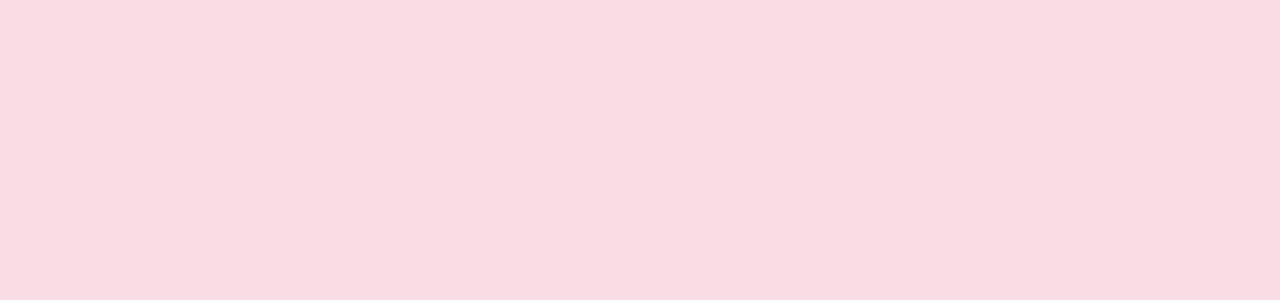
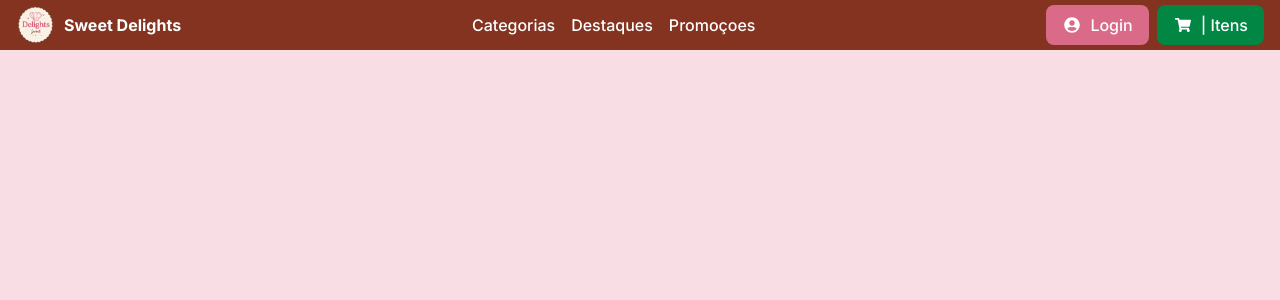
Before and after one commit to UpSnow/Sweet-Delights, a React (Vite) app in the folder Sweet-Delights/: page /layout in a window 1280 px wide. Before the commit this address had no page. Shown: the top 300 px of the page. Built offline with nearby package versions, Linux system fonts and the light colour scheme.

Commit message:
⭐feat(layout): layout em andamento. Tela de Login finalizada

```diff
--- a/Sweet-Delights/package.json
+++ b/Sweet-Delights/package.json
@@ -12,6 +12,7 @@
   "dependencies": {
     "react": "^19.2.0",
     "react-dom": "^19.2.0",
+    "react-icons": "^5.5.0",
     "react-router-dom": "^7.12.0"
   },
   "devDependencies": {
--- a/Sweet-Delights/src/Routes/Routes.jsx
+++ b/Sweet-Delights/src/Routes/Routes.jsx
@@ -1,6 +1,7 @@
 import React from "react";
 import { BrowserRouter as Router, Routes, Route } from "react-router-dom";
 import Login from "../pages/Login/Login";
+import LayoutPage from "../components/LayoutPage/LayoutPage";
 
 
 const AppRoutes = () => {
@@ -8,6 +9,7 @@ const AppRoutes = () => {
         <Router>
             <Routes>
                 <Route path="/login" element={<Login/>}/>
+                <Route path="/layout" element={<LayoutPage/>}/>
             </Routes>
         </Router>
     )
--- a/Sweet-Delights/src/components/Button/Button.css
+++ b/Sweet-Delights/src/components/Button/Button.css
@@ -5,7 +5,7 @@
   gap: var(--esp-xs);
 
   height: var(--altura-botao);
-  padding: 0 var(--esp-lg);
+  padding: 0 var(--esp-md);
 
   font-family: var(--fonte-primaria);
   font-size: var(--font-md);
@@ -16,12 +16,14 @@
 
   border: none;
   transition: all 0.2s ease;
+
 }
 
 /* ===== BOTÃO PRINCIPAL ===== */
 .btn--primary {
   background-color: var(--cor-botao);
   color: var(--cor-texto-2);
+
 }
 
 .btn--primary:hover {
@@ -41,8 +43,23 @@
 
 /* ===== ÍCONE ===== */
 .btn__icon {
+  display: flex;             /* 🔥 importante */
+  align-items: center;       /* 🔥 centraliza o ícone */
+  justify-content: center;
+  line-height: 0;
+
   width: 1.25rem;
   height: 1.25rem;
+
+}
+.btn__icon svg {
+  display: block;            /* 🔥 remove espaço extra */
+}
+.btn__icon img {
+  width: 18px;
+  height: 18px;
+  object-fit: contain;
+  display: block;
 }
 
 /* ===== DISABLED ===== */
--- a/Sweet-Delights/src/components/Button/Button.jsx
+++ b/Sweet-Delights/src/components/Button/Button.jsx
@@ -4,20 +4,21 @@ import "./Button.css";
 
 const Button = ({
   children,
-  variant = "primary", // primary | secondary
+  variant = "primary",
   icon,
   type = "button",
   onClick,
   disabled = false,
+  className = "",
 }) => {
   return (
     <button
-      className={`btn btn--${variant}`}
+      className={`btn btn--${variant} ${className}`}
       type={type}
       onClick={onClick}
       disabled={disabled}
     >
-      {icon && <img src={icon} alt="" className="btn__icon" />}
+      {icon && <span className="btn__icon">{icon}</span>}
       <span className="btn__text">{children}</span>
     </button>
   );
--- a/Sweet-Delights/src/components/Input/Input.css
+++ b/Sweet-Delights/src/components/Input/Input.css
@@ -5,7 +5,7 @@
   gap: var(--esp-xxs);
   margin: 6px ;
   width: 100%;
-  max-width: 25%;
+  max-width: 400px;
 
 
 
--- /dev/null
+++ b/Sweet-Delights/src/components/LayoutPage/LayoutPage.css
@@ -0,0 +1,46 @@
+.layout-page-container {
+    display: flex;
+    flex-direction: column;
+    min-height: 100vh;
+    width: 100%;
+    background-color: var(--cor-fundo);
+
+}
+
+.layout-page-sidebar {
+    display: flex;
+    align-items: center;
+    justify-content: space-between;
+    width: 100%;
+    padding: 0.30rem 1rem;
+    background-color: var(--cor-secundaria);
+}
+.layout-page-logo{
+    display: flex;
+    flex-direction: row;
+    align-items: center;
+}
+.layout-page-logo img{
+    height: 40px;
+    width: 40px;
+    margin-right: 0.5rem;
+}
+.layout-page-logo p{
+    color: var(--cor-texto-2);
+    font-weight: var(--peso-bold);
+}
+.layout-page-menu{
+    display: flex;
+    gap: 1rem;
+
+}
+.layout-page-menu a{
+    color: var(--cor-texto-2);
+    text-decoration: none;
+    font-weight: var(--peso-medio);
+    cursor: pointer;
+}
+.layout-page-user-buttons{
+    display: flex;
+    gap: 0.5rem;
+}
--- /dev/null
+++ b/Sweet-Delights/src/components/LayoutPage/LayoutPage.jsx
@@ -0,0 +1,36 @@
+import React from "react";
+import './LayoutPage.css'
+import Button from "../Button/Button";
+import { FaShoppingCart, FaUserCircle } from "react-icons/fa";
+import r from "../../assets/logo.png"
+import Login from "../../pages/Login/Login";
+import { useNavigate } from "react-router-dom";
+const LayoutPage = ({ children }) => {
+    const navigate = useNavigate();
+    return (
+
+        <div className="layout-page-container">
+            <div className="layout-page-sidebar">
+                <div className="layout-page-logo">
+                    <img src="/src/assets/logo.png" alt="Logo"/>
+                    <p>Sweet Delights</p>
+                </div>
+                <div className="layout-page-menu">
+                    <a href="/Categorias" >Categorias </a>
+                    <a href="/products" >Destaques </a>
+                    <a href="/orders" >Promoçoes </a>
+                </div>
+                <div className="layout-page-user-buttons">
+                    <Button icon={<FaUserCircle />} onClick={() => navigate('/login')} variant="primary">Login</Button>
+                    <Button icon={<FaShoppingCart />} variant="secondary">| Itens</Button>
+                </div>
+
+            </div>
+            {children}
+            <div className="wave-container">
+
+            </div>
+        </div>
+    )
+}
+export default LayoutPage;
--- a/Sweet-Delights/src/index.css
+++ b/Sweet-Delights/src/index.css
@@ -86,9 +86,15 @@
   margin: 0;
   padding: 0;
   box-sizing: border-box;
+
 }
 
 /* ================= BODY ================= */
+html, body {
+  width: 100%;
+  height: 100%;
+}
+
 html {
   font-size: 16px; /* 1rem = 16px */
 }
--- a/Sweet-Delights/src/pages/Login/Login.css
+++ b/Sweet-Delights/src/pages/Login/Login.css
@@ -1,16 +1,41 @@
-.container {
+/* ================= CONTAINER ================= */
+.login-container {
   display: flex;
   flex-direction: column;
   align-items: center;
   justify-content: center;
+  min-height: 100vh;
+  width: 100%;
+  padding: 1.5rem;
+}
+
+/* ================= LOGO ================= */
+.login-logo {
+  width: 300px;
+  height: 300px;
+  object-fit: contain;
+  margin-bottom: 1rem;
+}
+
+/* ================= TÍTULO ================= */
+.login-title {
+  margin-bottom: 1rem;
+}
+
+/* ================= BOTÃO ================= */
+.login-button {
+  margin-top: 1rem ;
 
 }
+
+/* ================= TEXTO ================= */
 .login-text {
   font-size: var(--font-sm);
   color: var(--cor-texto);
-  padding: var(--esp-xs) 0;
+  margin-top: 1rem;
 }
 
+/* ================= LINK ================= */
 .login-link {
   color: var(--cor-botao);
   font-weight: var(--peso-medio);
@@ -21,3 +46,11 @@
 .login-link:hover {
   filter: brightness(0.95);
 }
+
+/* ================= RESPONSIVO ================= */
+@media (max-width: 768px) {
+  .login-logo {
+    width: 220px;
+    height: 220px;
+  }
+}
--- a/Sweet-Delights/src/pages/Login/Login.jsx
+++ b/Sweet-Delights/src/pages/Login/Login.jsx
@@ -1,26 +1,34 @@
 import React from "react";
-import './Login.css'
+import "./Login.css";
 import Input from "../../components/input/input";
 import Button from "../../components/Button/Button";
 
-
 const Login = () => {
   return (
-        <div className="container">
-            <h1>Login</h1>
+    <div className="login-container">
+      <img
+        src="/src/assets/logo.png"
+        alt="Logo"
+        className="login-logo"
+      />
+
+      <h1 className="login-title">Login</h1>
+
       <Input
-                label={"Email"}
+        label="Email"
         type="email"
-                placeholder={"seu@email.com"}
+        placeholder="seu@email.com"
+      />
 
+      <Input
+        label="Senha"
+        type="password"
+        placeholder="********"
       />
-            <Input
-                label={"Senha"}
-                type="password"
-                placeholder={"********"}
 
-            />
-            <Button variant="primary">Entrar</Button>
+      <Button className="login-button" variant="primary">
+        Entrar
+      </Button>
 
       <p className="login-text">
         Não tem uma conta?{" "}
@@ -29,9 +37,7 @@ const Login = () => {
         </a>
       </p>
     </div>
+  );
+};
 
-    )
-
-}
-
-export default Login
+export default Login;
```
Also changed, not shown: Sweet-Delights/src/assets/logo.png (added), 1 other file (tests, documents, lock files or other folders). Lines whose indentation alone changed are shown as unchanged.
